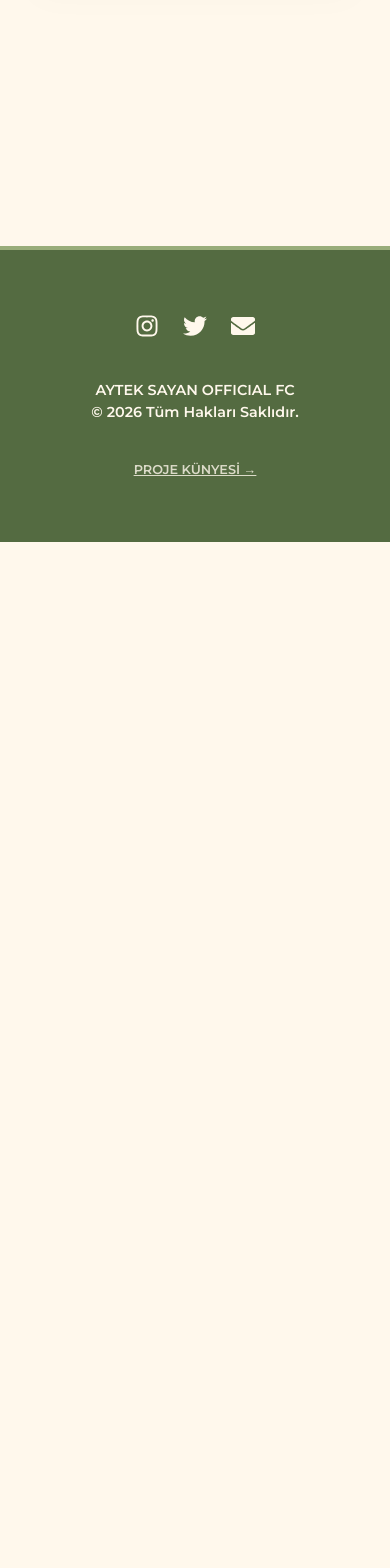
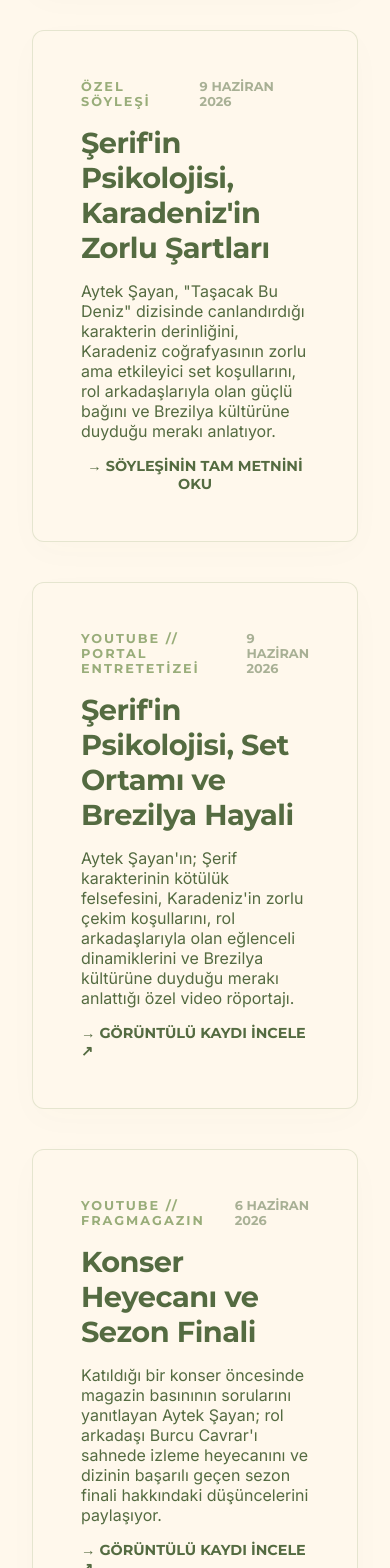
Before and after one commit to ebru1967/oyuncu-fan-projesi, a React (Vite) app: page /basin in a window 390 px wide. Shown: the part 7980-9548 px from the top of the page. Before the commit the page ends 8522 px from the top, so only its background shows below. Built offline with nearby package versions, Linux system fonts and the light colour scheme.

Commit message:
Roportaj listesine Brezilya videosu eklendi ve home yazilari mobilde kucultuldu

```diff
--- a/src/pages/PressInterviews.jsx
+++ b/src/pages/PressInterviews.jsx
@@ -408,6 +408,50 @@ function PressInterviews() {
       title: '"Kübra" Dizisi Özel Ekip Röportajı',
       summary: 'Dizinin felsefi boyutları, sokak isyanı sahnelerinin kamera arkası ve oyuncuların kendi karakterleriyle kurdukları bağlar üzerine detaylı sinema/dizi platformu sohbeti.',
       videoUrl: 'https://youtu.be/5ikXStztLec?si=Oy2VREAzEdJF1d6P'
+    },
+    {
+      id: 15,
+      type: 'written',
+      source: 'ÖZEL SÖYLEŞİ',
+      date: '9 HAZİRAN 2026',
+      title: 'Şerif\'in Psikolojisi, Karadeniz\'in Zorlu Şartları',
+      summary: 'Aytek Şayan, "Taşacak Bu Deniz" dizisinde canlandırdığı karakterin derinliğini, Karadeniz coğrafyasının zorlu ama etkileyici set koşullarını, rol arkadaşlarıyla olan güçlü bağını ve Brezilya kültürüne duyduğu merakı anlatıyor.',
+      qaList: [
+        {
+          q: "Dizideki karakterinizin (Şerif) oldukça karanlık ve karmaşık bir yapısı var. Bu karakteri inşa ederken kötülük kavramına nasıl yaklaştınız?",
+          a: "Amacım kötü bir adamı iyi göstermek ya da onun bir ‘insani yönü’ olduğunu söylemek değil. Ama şu soruyla yüzleşmemiz gerekiyor: Biz kötü mü doğuyoruz, yoksa sonradan mı kötü oluyoruz? Bir kötü karakterin insani tarafını göstermeye çalışmıyorum. Ben daha çok karakterlerin nasıl karikatürize edildiğiyle ilgileniyorum… ve aşırı derecede zalim olarak sunulmalarıyla. Yani böyle bir kötü karakter yaratmaya çalışmıyorum. Gerçek hayatta böyle insanlar yok. Aslında ‘kötü’ dediğimiz şey her zaman hemen fark edilebilen bir şey değildir. Bizi aldatan ve manipüle eden insanlar gerçekten kötüyse… onları gerçek hayatta tanımak zordur."
+        },
+        {
+          q: "Dizinin görsel atmosferi ve mekanları sahnelerin hissiyatını inanılmaz artırıyor. Bu zorlu coğrafyada çalışmak süreci nasıl etkiliyor?",
+          a: "Sürekli çok ağır sahneler çekiyoruz. Ayrıca çekim yaptığımız bölgenin doğal koşulları da her şeyi oldukça zorlaştırıyor. Ama tam da bu özellikler diziyi bu kadar etkileyici kılıyor. Bölgenin coğrafyası gerçekten büyük bir ağırlık taşıyor. Bazen çok zor oluyor; yamaçlarda, çamurun içinde çalışıyoruz. Yakın zamanda dört gün boyunca çok yoğun çalıştım. Birçok sahne örneği verebilirim ama geçen gün altı buçuk saat boyunca denizin içinde çekim yapmak zorunda kaldık. Bu günlerde çektiğimiz sahneler oldukça ağırdı."
+        },
+        {
+          q: "Kamera önündeki bu ağır ve gerilimli atmosfere rağmen, set ortamınız ve oyuncu kadrosuyla aranızdaki dinamik nasıl?",
+          a: "Birbirimizi çok seviyor ve saygı duyuyoruz. Ayrıca fırsat buldukça kamera arkasında da çok eğleniyoruz. İyi ki bu arkadaşlarla birlikteyim. Mesela Ulaş’ı ilk andan itibaren çok sevdim. Zaten onu önceden de çok seviyordum ve fırsat buldukça görüşüyorduk. Deniz’i tanıdığıma da çok memnunum. Sonuçta günümün büyük kısmını onunla, Abdü’yle geçiriyorum. Sürekli birlikteyiz, gerçekten hiç kavga etmeden. Bu arkadaşlarla burada çalıştığım için çok mutluyum."
+        },
+        {
+          q: "Son olarak, uluslararası alanda, özellikle Brezilya'dan da çok tutkulu bir hayran kitleniz oluştu. Brezilya ve oradaki izleyiciler hakkında ne düşünüyorsunuz?",
+          a: "Beni çok meraklandıran bir yer. Uzaktan gördüğüm kadarıyla insanlar çok sıcakkanlı görünüyor. Eğlenmeyi seviyorlar. Bir şekilde dünya siyasetini de biraz takip ediyorum ve yaşadıkları zorlukları görüyorum. Toplumdaki ayrışmaları, gruplar arasındaki uçurumları fark edebiliyorum. Ekonomik açıdan da bunu görebiliyorum. Bu yüzden merakımı uyandıran, ilginç ve farklı kültürlere sahip bir yer. Brezilya’ya gitmeyi gerçekten çok istiyorum."
+        }
+      ]
+    },
+    {
+      id: 16,
+      type: 'video',
+      source: 'YOUTUBE // PORTAL ENTRETETİZEİ',
+      date: '9 HAZİRAN 2026',
+      title: 'Şerif\'in Psikolojisi, Set Ortamı ve Brezilya Hayali',
+      summary: 'Aytek Şayan\'ın; Şerif karakterinin kötülük felsefesini, Karadeniz\'in zorlu çekim koşullarını, rol arkadaşlarıyla olan eğlenceli dinamiklerini ve Brezilya kültürüne duyduğu merakı anlattığı özel video röportajı.',
+      videoUrl: 'https://youtu.be/dHMEj6ao7_M?si=u0ppuZQAKmMrbRHL'
+    },
+    {
+      id: 17,
+      type: 'video',
+      source: 'YOUTUBE // FRAGMAGAZIN',
+      date: '6 HAZİRAN 2026',
+      title: 'Konser Heyecanı ve Sezon Finali',
+      summary: 'Katıldığı bir konser öncesinde magazin basınının sorularını yanıtlayan Aytek Şayan; rol arkadaşı Burcu Cavrar\'ı sahnede izleme heyecanını ve dizinin başarılı geçen sezon finali hakkındaki düşüncelerini paylaşıyor.',
+      videoUrl: 'https://youtu.be/tMWRDI4zsiY?si=z_QYqHT_k0rsLthm'
     }
   ];
 
```
